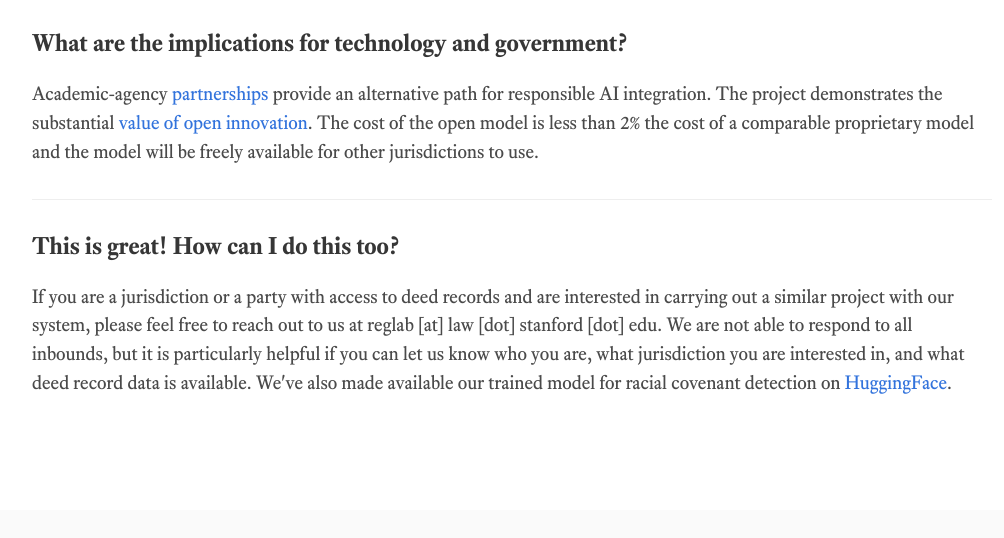
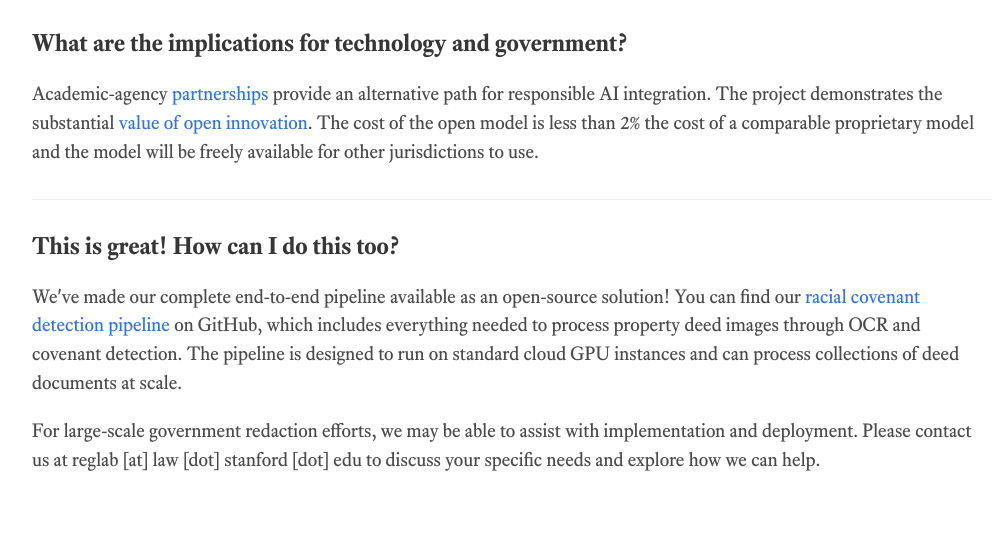
Before and after one commit to reglab/racialcovenants, a website: page faq.html in a window 1280 px wide. Shown: the part 1862-2400 px from the top of the page, without its empty margins (128-1132 px from the left). Drawn offline with Linux system fonts and the light colour scheme; a web font is replaced by a local one.

Commit message:
Update faq

```diff
--- a/faq.html
+++ b/faq.html
@@ -213,9 +213,10 @@
               This is great! How can I do this too?
             </h3>
             <p>
-              If you are a jurisdiction or a party with access to deed records and are interested in carrying out a similar project with our system, please feel free to reach out to us at reglab [at] law [dot] stanford [dot] edu. We are not able to respond to all inbounds, but it is particularly helpful if you can let us know who you are, what jurisdiction you are interested in, and what deed record data is available.
-
-              We've also made available our trained model for racial covenant detection on <a href="https://huggingface.co/reglab-rrc/mistral-rrc">HuggingFace</a>.
+              We've made our complete end-to-end pipeline available as an open-source solution! You can find our <a href="https://github.com/reglab/rrc-pipeline" target="_blank" rel="noopener noreferrer">racial covenant detection pipeline</a> on GitHub, which includes everything needed to process property deed images through OCR and covenant detection. The pipeline is designed to run on standard cloud GPU instances and can process collections of deed documents at scale.
+            </p>
+            <p>
+              For large-scale government redaction efforts, we may be able to assist with implementation and deployment. Please contact us at reglab [at] law [dot] stanford [dot] edu to discuss your specific needs and explore how we can help.
             </p>
           </div>
         </div>
```
